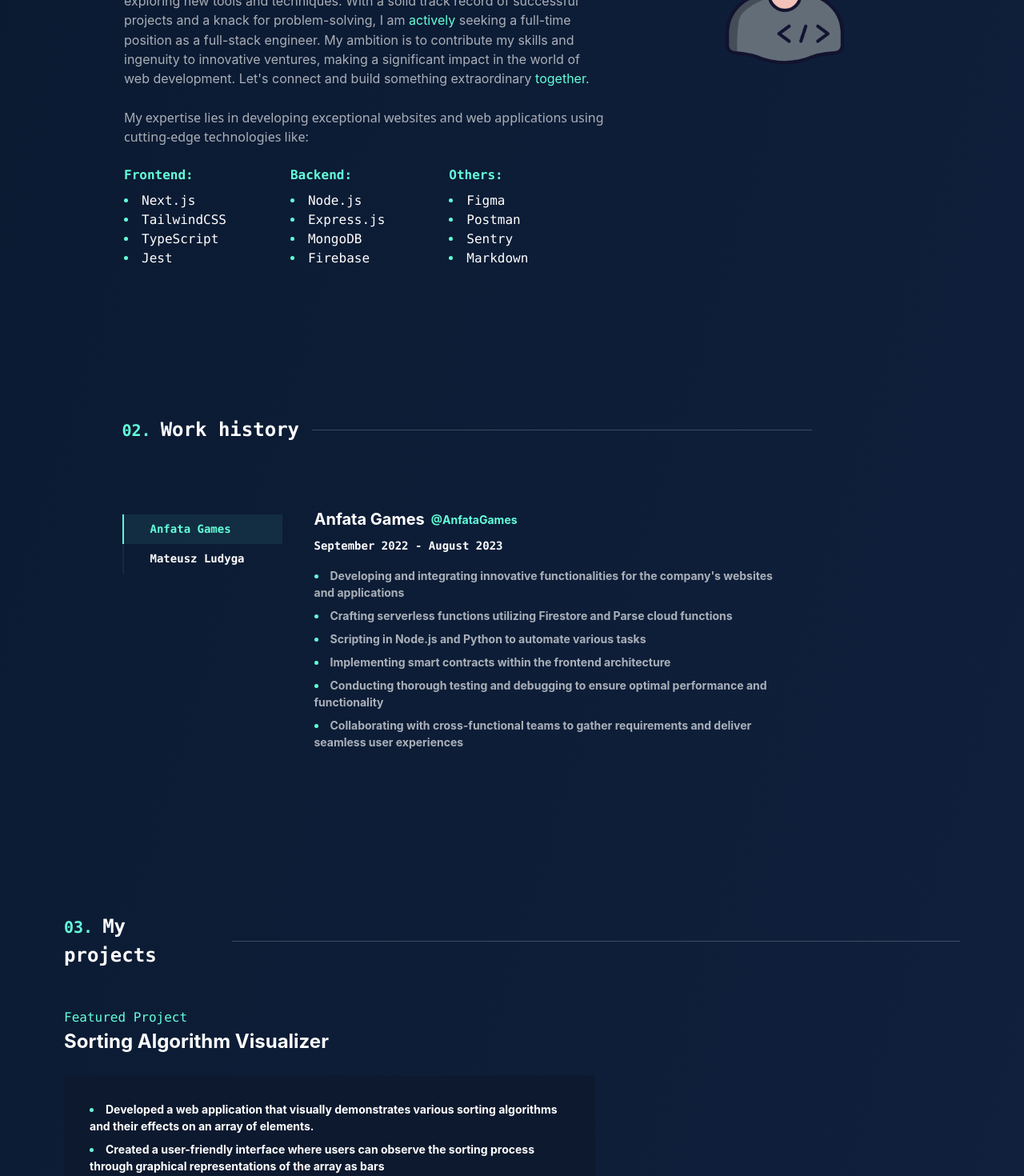
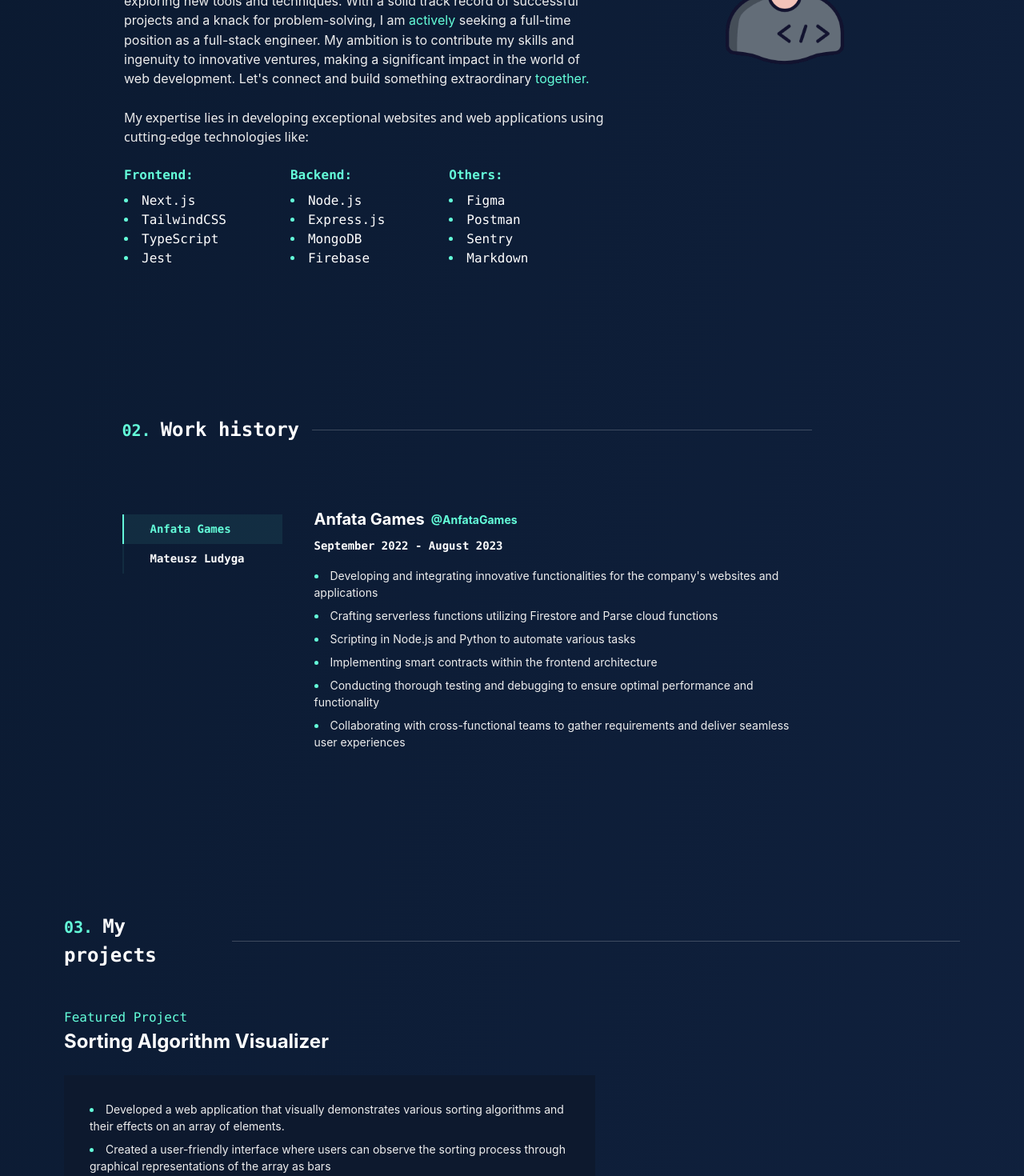
Before and after one commit to Biplo12/robert-sinski-portfolio, a Next.js app: page / in a window 1280 px wide. Shown: the part 1180-2650 px from the top of the page at 80% size. Built offline with nearby package versions, Linux system fonts and the light colour scheme.

Commit message:
feat: font color and font weight

```diff
--- a/src/components/Projects/Partials/ProjectCard.tsx
+++ b/src/components/Projects/Partials/ProjectCard.tsx
@@ -25,7 +25,7 @@ const ProjectCard: React.FC<IProjectCardProps> = ({
             key={index}
             className={`max-w-[600px] text-${
               isLeftSide ? 'left' : 'right'
-            } mxmd:text-left text-sm font-bold text-white`}
+            } mxmd:text-left text-grey-text text-sm`}
           >
             {description}
           </li>
--- a/src/components/Work/Partials/WorkContent.tsx
+++ b/src/components/Work/Partials/WorkContent.tsx
@@ -62,7 +62,7 @@ const WorkContent: React.FC<IWorkContentProps> = ({
             return (
               <li
                 key={index}
-                className='text-grey-text max-w-[600px] text-left text-sm font-bold'
+                className='text-grey-text max-w-[600px] text-left text-sm'
               >
                 {description}
               </li>
--- a/tailwind.config.ts
+++ b/tailwind.config.ts
@@ -9,7 +9,7 @@ export default {
         'liberty-blue': '#0A192F',
         spindrift: '#64FFDA',
         'dark-eclipse': '#112240',
-        'grey-text': '#ffffffa6',
+        'grey-text': '#EEEEEE',
       },
       fontSize: {
         '4xl': '2.5rem',
```
